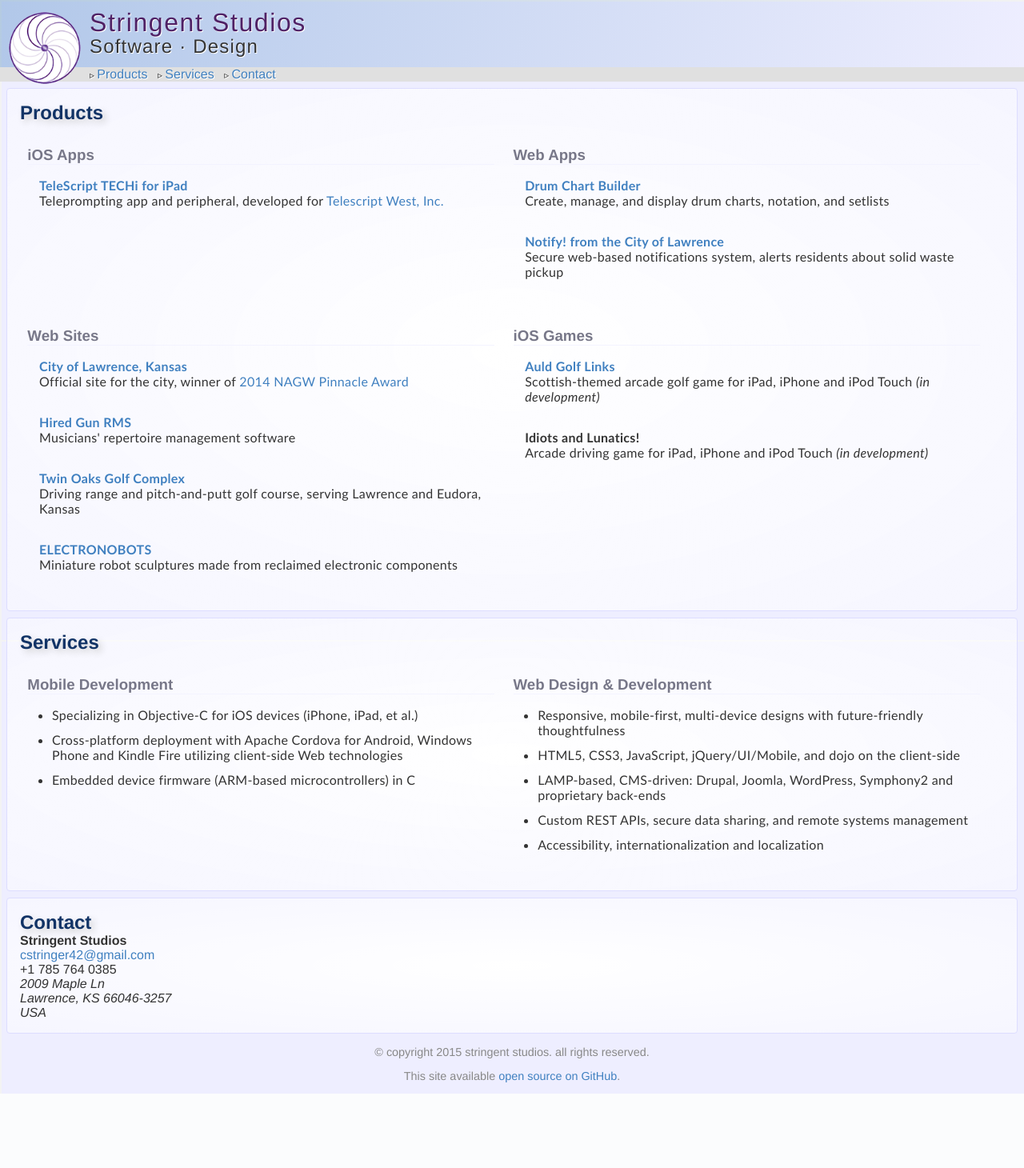
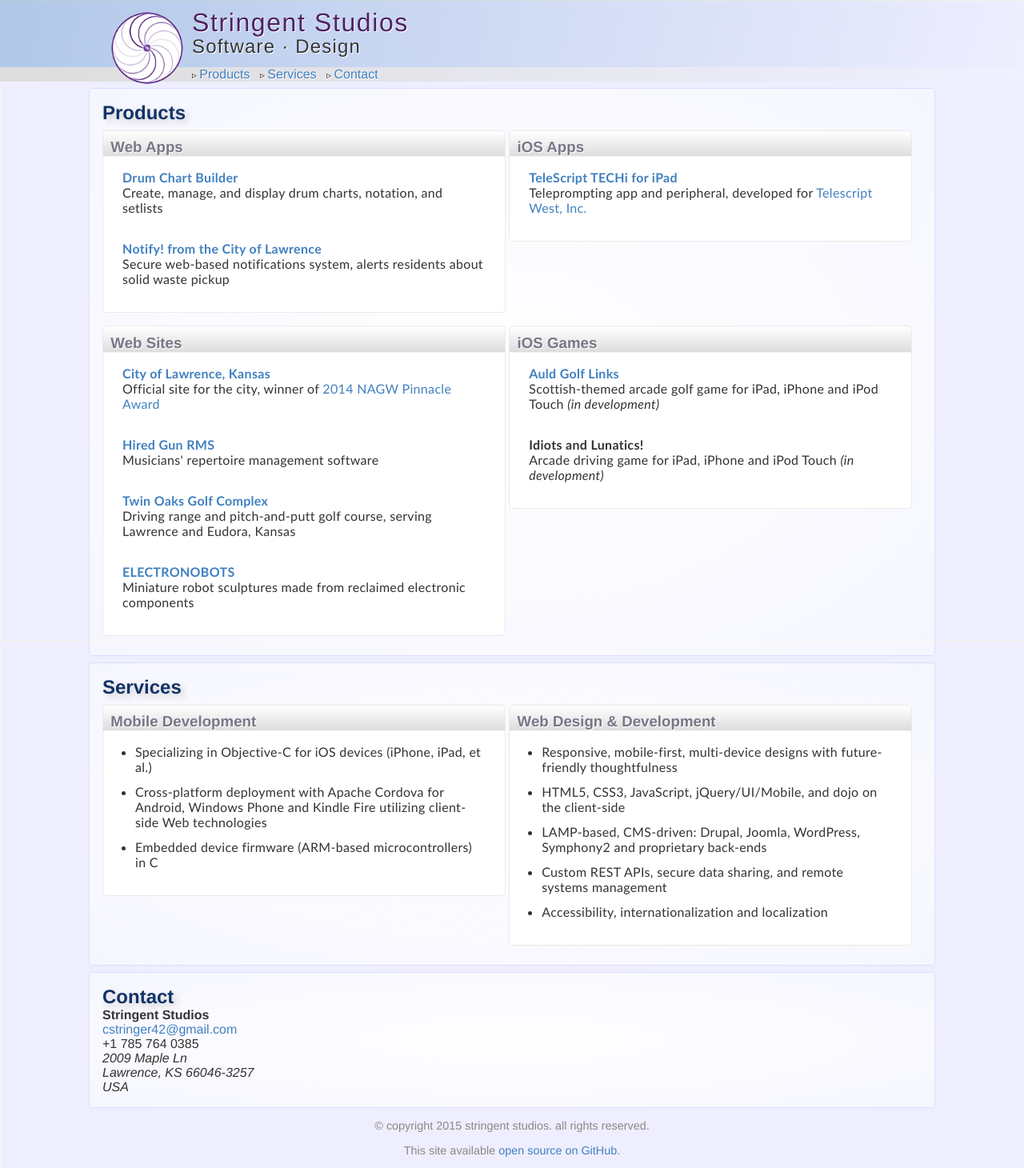
Before and after one commit to cstringer/stringentweb, a PHP site: page / in a window 1280 px wide. Shown: the whole page at 80% size. Before the commit the page ends 1367 px from the top, so only its background shows below. Run offline with PHP 8.4, Linux system fonts and the light colour scheme; some libraries are stand-ins or nearby versions.

Commit message:
Content and CSS changes

```diff
--- a/css/stringent.css
+++ b/css/stringent.css
@@ -1,9 +1,11 @@
+/* Elements */
+
 html, body {
  margin:0;
  padding:0;
 }
 body {
- font-family:"Avenir",Helvetica,Arial,sans-serif;
+ font-family:"Avenir","Helvetica Neue",Helvetica,Arial,sans-serif;
  color:#333;
  background-color:#eef;
  background-image: linear-gradient(#f3f3f3 2px, transparent 2px),
@@ -23,6 +25,8 @@ a:active, a:hover {
  text-decoration:underline;
 }
 
+/* Header */
+
 header {
  margin:0;
  padding:0.75em 0;
@@ -30,6 +34,7 @@ header {
  background:linear-gradient(105deg, rgba(64,128,192,0.35), transparent);
  text-shadow:1px 1px 0 #fff;
 }
+
 header img {
  float:left;
  margin:0 0.5em;
@@ -37,13 +42,14 @@ header img {
  height:6em;
  width:auto;
  border:none;
- transition:all 60s ease;
+ transition:all 30s ease;
 }
 header:hover img {
  filter:hue-rotate(60deg);
  transform:rotate(720deg);
- transition:all 60s ease;
+ transition:all 30s ease;
 }
+
 header h1,
 header .subhead {
  margin:0;
@@ -54,15 +60,16 @@ header h1 {
  color:#136;
  font-size:2em;
  line-height:1em;
- transition:filter 60s ease;
+ transition:filter 30s ease;
 }
 header:hover h1 {
  filter:hue-rotate(60deg);
- transition:filter 60s ease;
+ transition:filter 30s ease;
 }
 header .subhead {
  font-size:1.5em;
 }
+
 @media (max-width:480px) {
  header {
   padding:0.25em;
@@ -83,16 +90,25 @@ header .subhead {
   font-size:1.2em;
  }
 }
+header .head-container {
+ max-width:1024px;
+ margin:auto;
+}
+
+/* Navigation */
 
 nav {
  background-color:#e0e0e0;
+ background:linear-gradient(90deg,#ddd,rgba(255,255,255,0.1));
  text-shadow:1px 1px 0 #fff;
 }
+
 nav ul {
  margin:0;
  padding:0;
  display:inline;
 }
+
 nav ul li {
  margin:0;
  padding:0;
@@ -110,6 +126,7 @@ nav ul li.active:before {
  content:"▸ ";
  font-size:0.75em;
 }
+
 nav ul li a {
  padding:0.125em 0.5em 0.125em 0;
 }
@@ -123,14 +140,18 @@ nav ul li a {
  }
 }
 
+/* Sections */
+
 section {
- margin:0.5em;
+ max-width:1024px;
+ margin:0.5em auto;
  padding:1em;
  background-color:rgba(255,255,255,0.5);
  background-image:radial-gradient(#fff,rgba(255,255,255,0.0));
  border:1px solid #ddf;
  border-radius:4px;
 }
+
 section h2 {
  margin:0;
  text-shadow:4px 4px 8px #ccc;
@@ -139,16 +160,38 @@ section h2 a:link {
  color:#136;
  text-decoration:none !important;
 }
+
 section h3 {
- margin:1.5em 0.5em 0;
+ margin:0;
+ padding:0.5em 0.5em 0;
  color:#778;
+ background-color:#eaeaea;
+ background:linear-gradient(0deg,#ddd,#fff);
  border-bottom:1px solid #f3f3ff;
+ border-radius:5px 5px 0 0;
+ text-shadow:1px 1px 0 #fff;
 }
+
 section .section-group {
+ cursor:default;
  display:inline-block;
  width:49%;
+ margin:0.5em auto;
  vertical-align:top;
+ background-color:#fff;
+ border:1px solid #eaeaea;
+ border-radius:5px;
+ transition:all 0.5s ease;
 }
+section .section-group:hover {
+ box-shadow:1px 1px 8px rgba(128,128,128,0.45);
+ transition:all 0.5s ease;
+}
+
+section .section-group:hover h3 {
+ color:#768;
+}
+
 section .item {
  margin:1em 1.5em 2em;
  font-family:Optima,sans-serif;
@@ -160,6 +203,7 @@ section ul.item {
 section ul.item li {
  margin-bottom:0.75em;
 }
+
 @media (max-width:480px) {
  section .section-content {
   display:none;
@@ -192,8 +236,10 @@ section ul.item li {
  }
 }
 
+/* Footer */
 
 footer {
+ margin:1em auto 0;
  color:#888;
  font-size:0.9em;
  text-align:center;
--- a/index.php
+++ b/index.php
@@ -29,9 +29,11 @@ date_default_timezone_set('America/Chicago');
  <body>
 
   <header>
-   <a href="/"><img src="/stringent/stringent-logo.png" alt="" /></a>
-   <h1>Stringent Studios</h1>
-   <span class="subhead">Software &middot; Design</span>
+   <div class="head-container">
+    <a href="/"><img src="/stringent/stringent-logo.png" alt="" /></a>
+    <h1>Stringent Studios</h1>
+    <span class="subhead">Software &middot; Design</span>
+	</div>
   </header>
 
   <nav>
@@ -52,17 +54,6 @@ date_default_timezone_set('America/Chicago');
 
     <div class="section-group">
 
-     <h3>iOS Apps</h3>
-     <p class="item">
-      <b><a href="http://www.telescriptwest.com/telescriptwest-U042412/products/telescript_techi_details.html" target="_blank">TeleScript TECHi for iPad</a></b><br />
-       Teleprompting app and peripheral, developed for
-      <a href="http://www.telescriptwest.com" target="_blank">Telescript West, Inc.</a>
-     </p>
-
-		</div>
-
-    <div class="section-group">
-
      <h3>Web Apps</h3>
 
      <p class="item">
@@ -75,7 +66,19 @@ date_default_timezone_set('America/Chicago');
       Secure web-based notifications system, alerts residents about solid waste pickup
      </p>
 
-		</div>
+	 </div>
+
+    <div class="section-group">
+
+     <h3>iOS Apps</h3>
+     <p class="item">
+      <b><a href="http://www.telescriptwest.com/telescriptwest-U042412/products/telescript_techi_details.html" target="_blank">TeleScript TECHi for iPad</a></b><br />
+       Teleprompting app and peripheral, developed for
+      <a href="http://www.telescriptwest.com" target="_blank">Telescript West, Inc.</a>
+     </p>
+
+	 </div>
+
 
     <div class="section-group">
 
```
